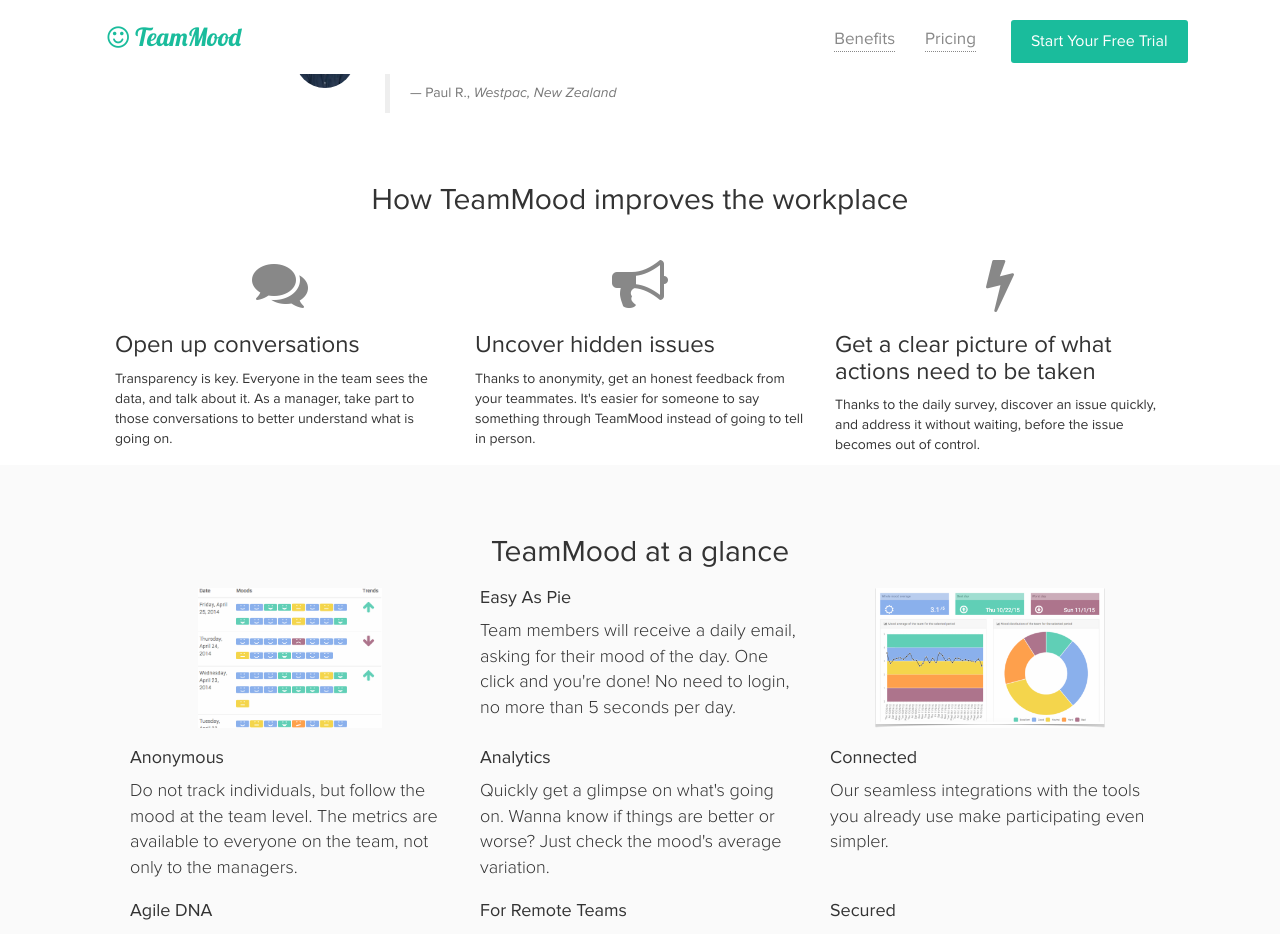
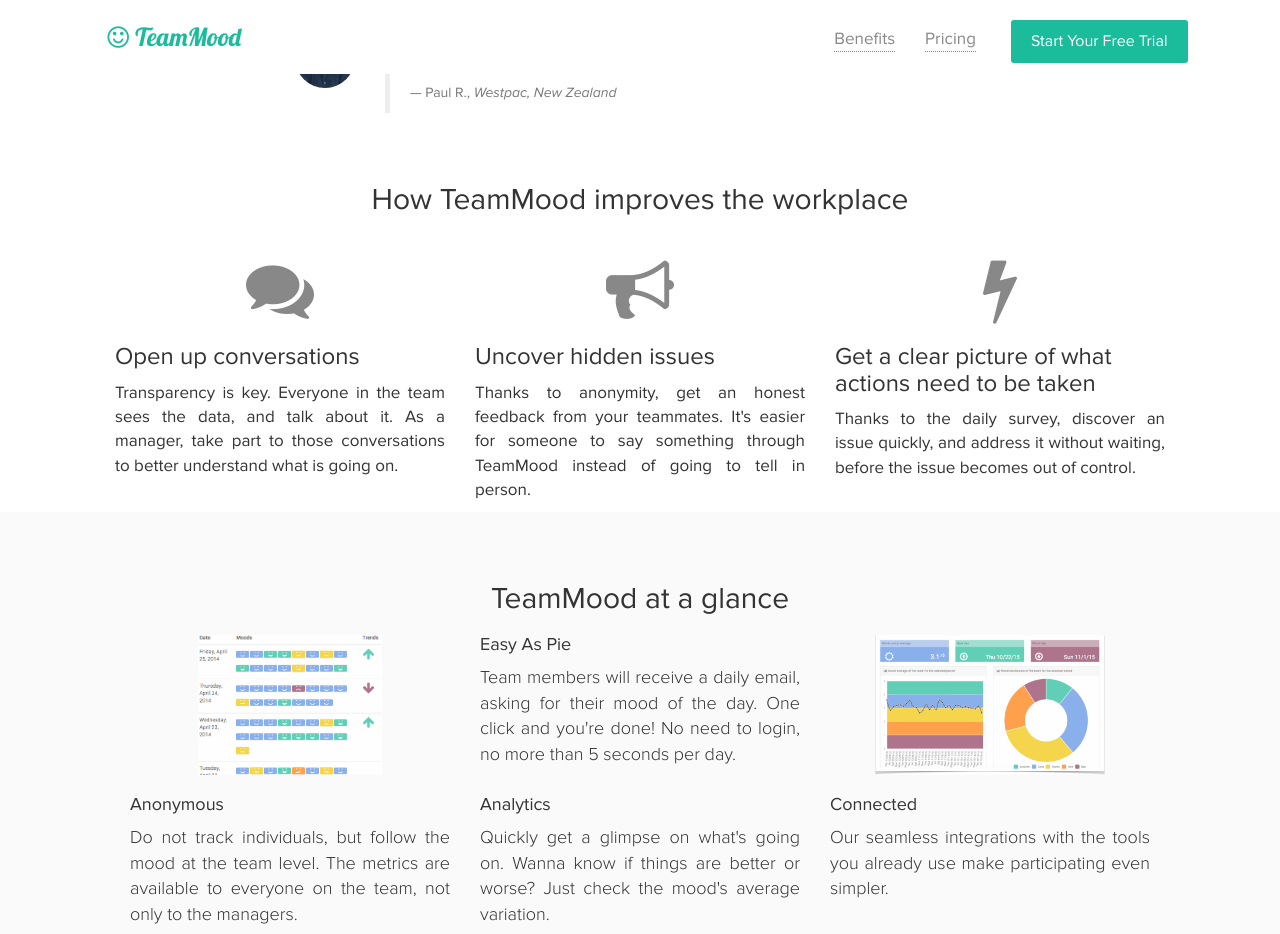
Before and after one commit to TeamMood/landing-page, a Jekyll site: the page built from l/Continuous-Improvement/index.html, in a window 1280 px wide and 1400 px high, scrolled down 881 px. Shown: the top 934 px of the window. Built offline with Jekyll 4.4.1, drawn with Linux system fonts in a browser that asks for light colours; nearby versions of some CDN libraries; a script that is not in the unit is left out.

Commit message:
Text justified and bigger font.

```diff
--- a/_includes/lp_benefits.html
+++ b/_includes/lp_benefits.html
@@ -1,21 +1,21 @@
 <div class="homepage-api">
     <div class="container">
         <h2 class="text-center" style="padding-bottom: 30px;">How TeamMood improves the workplace</h2>
-        <div class="row">
+        <div class="row benefits">
             <div class="col-sm-4 col-md-4">
                 <p class="text-center"><i class="fa fa-comments fa-4x grey"></i></p>
                 <h3>Open up conversations</h3>
-                <p>Transparency is key. Everyone in the team sees the data, and talk about it. As a manager, take part to those conversations to better understand what is going on.</p>
+                <p class="text-justify">Transparency is key. Everyone in the team sees the data, and talk about it. As a manager, take part to those conversations to better understand what is going on.</p>
             </div>
             <div class="col-sm-4 col-md-4">
                 <p class="text-center"><i class="fa fa-bullhorn fa-4x grey"></i></p>
                 <h3>Uncover hidden issues</h3>
-                <p>Thanks to anonymity, get an honest feedback from your teammates. It's easier for someone to say something through TeamMood instead of going to tell in person.</p>
+                <p class="text-justify">Thanks to anonymity, get an honest feedback from your teammates. It's easier for someone to say something through TeamMood instead of going to tell in person.</p>
             </div>
             <div class="col-sm-4 col-md-4">
                 <p class="text-center"><i class="fa fa-bolt fa-4x grey"></i></p>
                 <h3>Get a clear picture of what actions need to be taken</h3>
-                <p>Thanks to the daily survey, discover an issue quickly, and address it without waiting, before the issue becomes out of control.</p>
+                <p class="text-justify">Thanks to the daily survey, discover an issue quickly, and address it without waiting, before the issue becomes out of control.</p>
             </div>
         </div>
     </div>
@@ -31,7 +31,7 @@
                 </div>
                 <div class="col-sm-4 col-md-4">
                     <h4>Easy As Pie</h4>
-                    <p>Team members will receive a daily email, asking for their mood of the day. One click and you're done! No need to login, no more than 5 seconds per day.</p>
+                    <p class="text-justify">Team members will receive a daily email, asking for their mood of the day. One click and you're done! No need to login, no more than 5 seconds per day.</p>
                 </div>
                 <div class="col-sm-4 col-md-4">
                     <img class="img-responsive" src="/images/analytics.png" style="margin:auto; height: 160px; padding:10px">
@@ -40,29 +40,29 @@
             <div class="row">
                 <div class="col-sm-4 col-md-4">
                     <h4>Anonymous</h4>
-                    <p>Do not track individuals, but follow the mood at the team level. The metrics are available to everyone on the team, not only to the managers.</p>
+                    <p class="text-justify">Do not track individuals, but follow the mood at the team level. The metrics are available to everyone on the team, not only to the managers.</p>
                 </div>
                 <div class="col-sm-4 col-md-4">
                     <h4>Analytics</h4>
-                    <p>Quickly get a glimpse on what's going on. Wanna know if things are better or worse? Just check the mood's average variation.</p>
+                    <p class="text-justify">Quickly get a glimpse on what's going on. Wanna know if things are better or worse? Just check the mood's average variation.</p>
                 </div>
                 <div class="col-sm-4 col-md-4">
                     <h4>Connected</h4>
-                    <p>Our seamless integrations with the tools you already use make participating even simpler.</p>
+                    <p class="text-justify">Our seamless integrations with the tools you already use make participating even simpler.</p>
                 </div>
             </div>
             <div class="row">
                 <div class="col-sm-4 col-md-4">
                     <h4>Agile DNA</h4>
-                    <p>Based on the niko-niko practice, each team member tells if she/he is having a good or a bad day. Those insights help the team for continuous improvement.</p>
+                    <p class="text-justify">Based on the niko-niko practice, each team member tells if she/he is having a good or a bad day. Those insights help the team for continuous improvement.</p>
                 </div>
                 <div class="col-sm-4 col-md-4">
                     <h4>For Remote Teams</h4>
-                    <p>Teammates spread all around the world? We manage timezones, so people get notified at the right time.</p>
+                    <p class="text-justify">Teammates spread all around the world? We manage timezones, so people get notified at the right time.</p>
                 </div>
                 <div class="col-sm-4 col-md-4">
                     <h4>Secured</h4>
-                    <p>Data are encrypted everywhere. TeamMood is enterprise ready with SAML based SSO.</p>
+                    <p class="text-justify">Data are encrypted everywhere. TeamMood is enterprise ready with SAML based SSO.</p>
                 </div>
             </div>
         </div>
```
Also changed, not shown: css/main.css.
